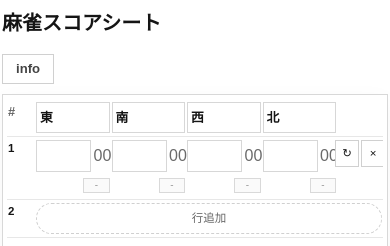
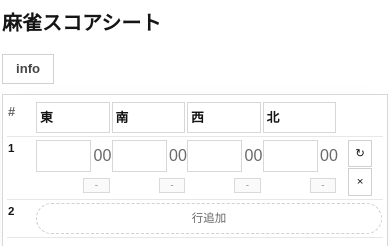
Before and after one commit to Npieju/mahjong-sheet, a React (Vite) app: page / in a window 390 px wide. Shown: the top 246 px of the page. Built offline with nearby package versions, Linux system fonts and the light colour scheme.

Commit message:
Stack row action buttons vertically

```diff
--- a/src/styles.css
+++ b/src/styles.css
@@ -307,9 +307,10 @@ textarea {
 
 .row-actions {
   display: flex;
+  flex-direction: column;
   align-items: center;
   justify-content: center;
-  gap: 4px;
+  gap: 2px;
 }
 
 .total-count-cell {
@@ -405,7 +406,7 @@ button {
   }
 
   .row-actions {
-    gap: 2px;
+    gap: 1px;
   }
 
   .info-button {
```
